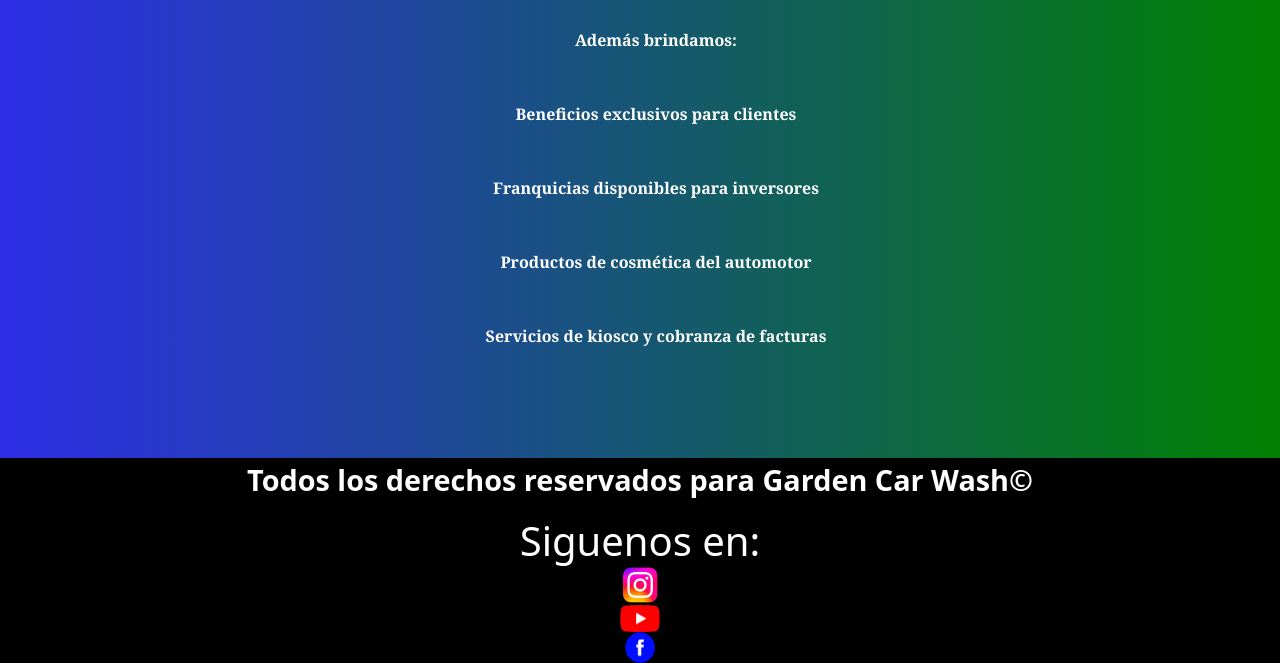
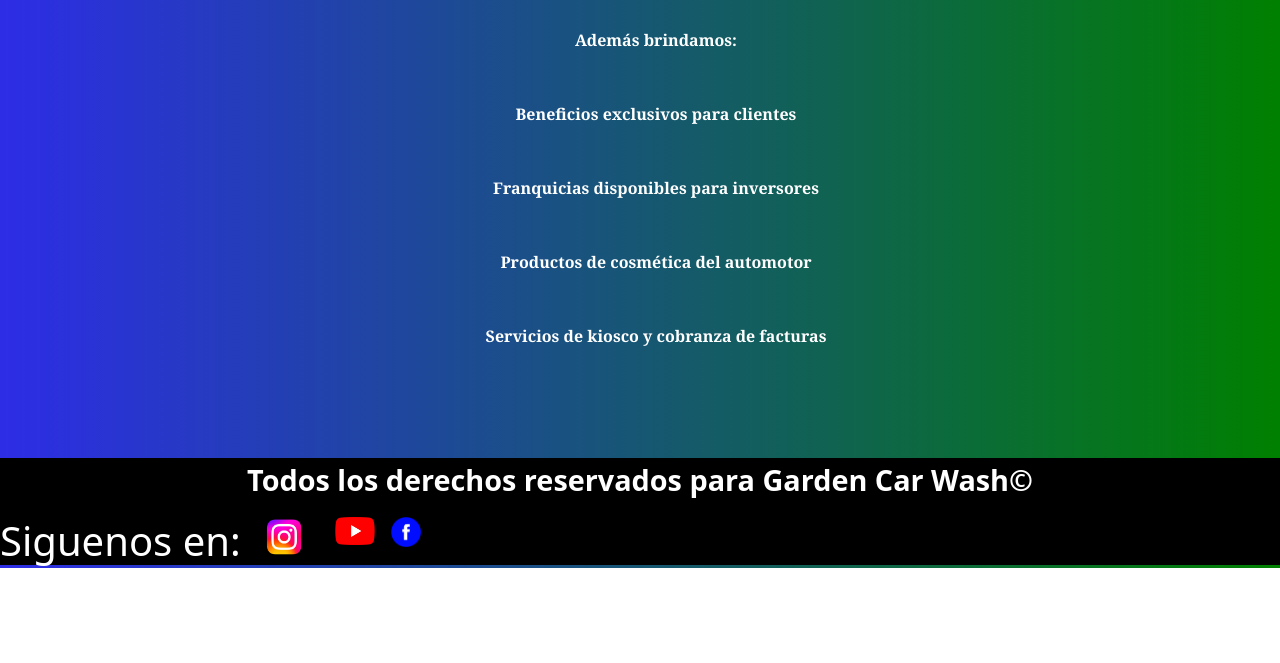
Before and after one commit to namorjuani/Garden-page, a website: page index.html in a window 1280 px wide. Shown: the part 932-1595 px from the top of the page. After the commit the page ends 1500 px from the top, so only its background shows below. Drawn offline with nearby package versions, Linux system fonts and the light colour scheme.

Commit message:
modificacion 1602

```diff
--- a/css/styles.css
+++ b/css/styles.css
@@ -497,10 +497,12 @@
   }
 }
 
-@media screen and (max-width: 768px) {
+@media screen and (min-width: 769px) {
 
   .divfooter {
+    display: flex;
     flex-direction: row;
+    gap: 0.5rem;
   }
 
 }
```
Also changed, not shown: index.html (+1 -0 lines).
